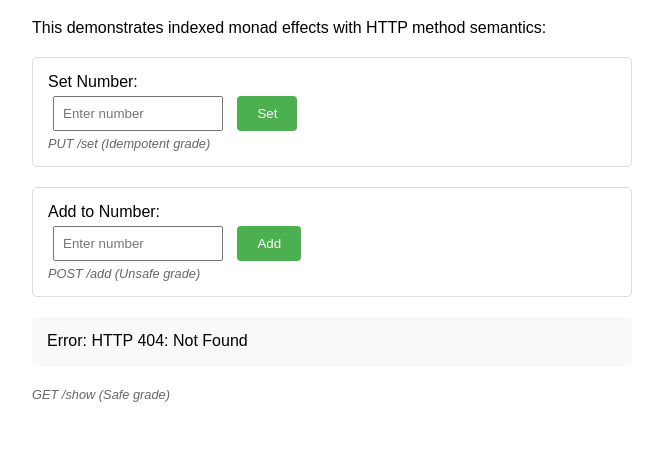
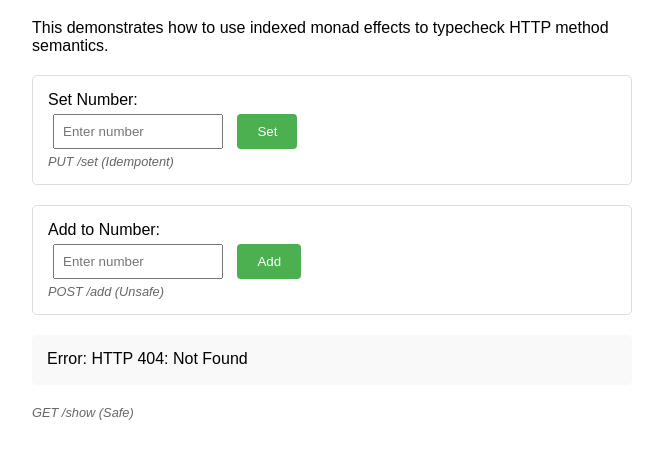
Before and after one commit to ctford/im-thinking-of-a-number, a plain HTML site: page static/index.html in a window 1280 px wide. Shown: the part 131-590 px from the top of the page, without its empty margins (308-971 px from the left). Drawn offline with Linux system fonts and the light colour scheme; no server answers.

Commit message:
Update messaging for clarity and consistency
- Change 'demonstrates indexed monad effects with HTTP semantics'
  to 'demonstrates how to use indexed monad effects to typecheck HTTP method semantics'
- Remove 'grade' from UI labels, keeping just the adjectives (Safe, Idempotent, Unsafe)
- Update README.md and PLAN.md for consistency
- Emphasize the typechecking aspect of the indexed monad system

```diff
--- a/static/index.html
+++ b/static/index.html
@@ -48,25 +48,25 @@
 </head>
 <body>
     <h1>I'm Thinking of a Number</h1>
-    <p>This demonstrates indexed monad effects with HTTP method semantics:</p>
+    <p>This demonstrates how to use indexed monad effects to typecheck HTTP method semantics.</p>
 
     <div class="input-group">
         <label>Set Number:</label><br>
         <input type="number" id="setValue" placeholder="Enter number">
         <button onclick="setNumber()">Set</button>
-        <div class="effect-label">PUT /set (Idempotent grade)</div>
+        <div class="effect-label">PUT /set (Idempotent)</div>
     </div>
 
     <div class="input-group">
         <label>Add to Number:</label><br>
         <input type="number" id="addValue" placeholder="Enter number">
         <button onclick="addNumber()">Add</button>
-        <div class="effect-label">POST /add (Unsafe grade)</div>
+        <div class="effect-label">POST /add (Unsafe)</div>
     </div>
 
 
     <div id="result">Current number will be displayed here</div>
-    <div class="effect-label">GET /show (Safe grade)</div>
+    <div class="effect-label">GET /show (Safe)</div>
 
     <script>
         function setNumber() {
```
Also changed, not shown: 2 other files.
